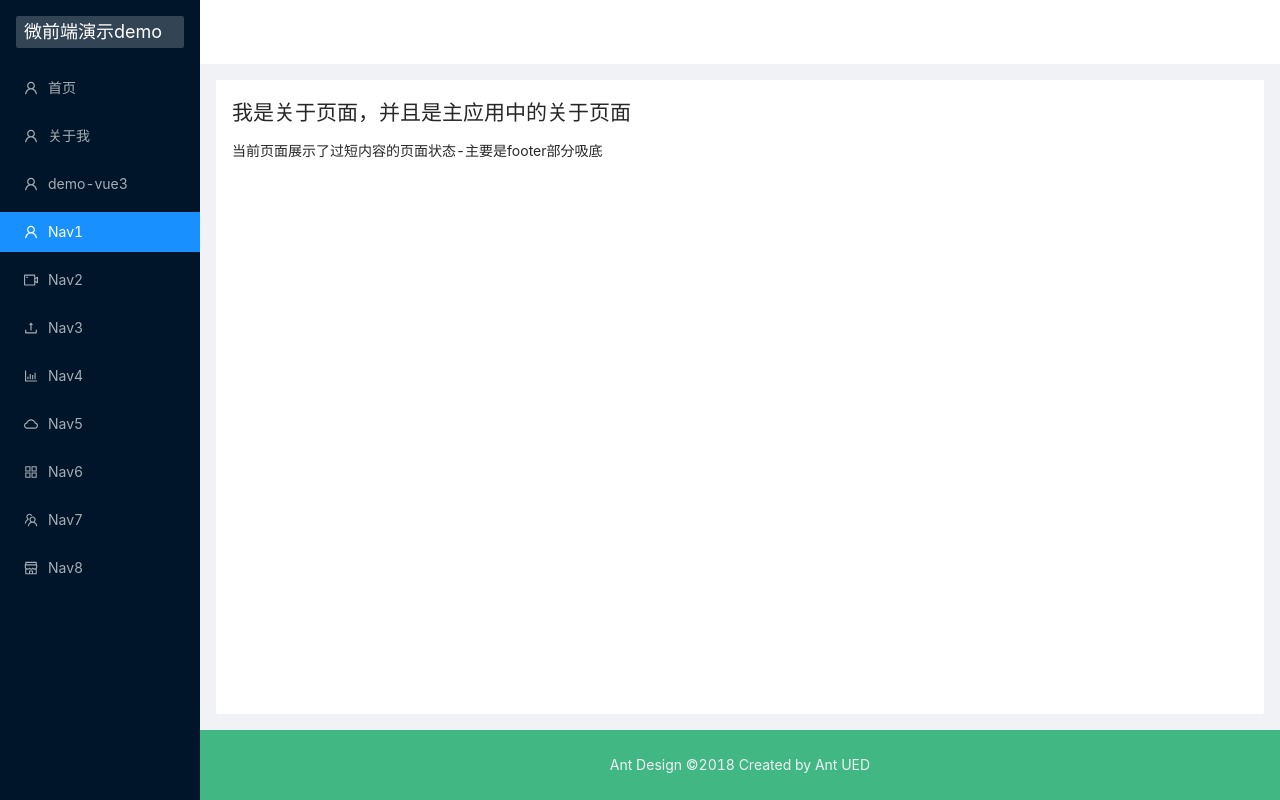
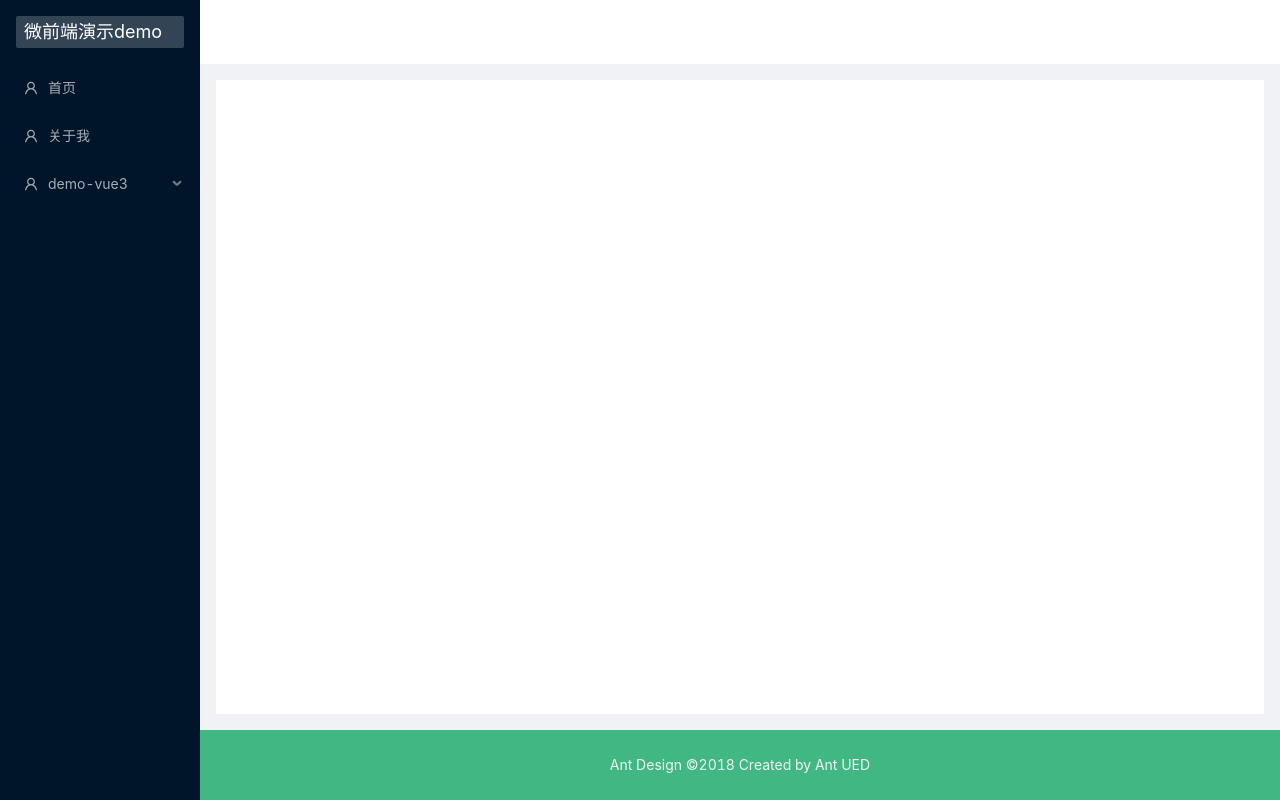
Before and after one commit to kaokei/micro-frontend-base-vue3, a Vue app: page /nav1 in a window 1280 px wide. Built offline with nearby package versions, Linux system fonts and the light colour scheme; what @kaokei/post-bridge would draw is missing.

Commit message:
优化菜单

```diff
--- a/src/App.vue
+++ b/src/App.vue
@@ -1,17 +1,33 @@
 <template>
   <a-layout>
     <a-layout-sider
+      theme="dark"
       :style="{ overflow: 'auto', height: '100vh', position: 'fixed', left: 0 }"
     >
       <div class="logo">微前端演示demo</div>
       <a-menu theme="dark" mode="inline" v-model:selectedKeys="selectedKeys">
-        <template v-for="route in routes">
-          <a-menu-item :key="route.meta?.pagePath" v-if="route.meta?.pagePath">
-            <router-link :to="route.meta?.pagePath">
-              <component :is="route.meta?.icon"></component>
-              <span>{{ route.meta?.title }}</span>
+        <template v-for="menu in menuList">
+          <a-menu-item v-if="menu.pagePath" :key="menu.key">
+            <router-link :to="menu.pagePath">
+              <component :is="menu.icon"></component>
+              <span>{{ menu.title }}</span>
             </router-link>
           </a-menu-item>
+          <a-sub-menu v-else :key="menu.key">
+            <template #title>
+              <span>
+                <component :is="menu.icon"></component>
+                <span>{{ menu.title }}</span>
+              </span>
+            </template>
+            <template v-if="menu.children">
+              <a-menu-item v-for="submenu in menu.children" :key="submenu.key">
+                <router-link :to="submenu.pagePath">
+                  <span>{{ submenu.title }}</span>
+                </router-link>
+              </a-menu-item>
+            </template>
+          </a-sub-menu>
         </template>
       </a-menu>
     </a-layout-sider>
@@ -39,22 +55,64 @@ import {
   ShopOutlined,
 } from '@ant-design/icons-vue';
 import { defineComponent, ref } from 'vue';
-import { routes } from '@/router';
-import { useRouter } from 'vue-router';
+import { useRouter, useRoute } from 'vue-router';
+
+const menuList = [
+  {
+    key: '1',
+    title: '首页',
+    pagePath: '/',
+    icon: UserOutlined,
+  },
+  {
+    key: '2',
+    title: '关于我',
+    pagePath: '/about',
+    icon: UserOutlined,
+  },
+  {
+    key: '3',
+    title: 'demo-vue3',
+    icon: UserOutlined,
+    children: [
+      {
+        key: '3-1',
+        title: '首页',
+        pagePath: '/subapp/demo-vue3/',
+      },
+      {
+        key: '3-2',
+        title: '关于我',
+        pagePath: '/subapp/demo-vue3/about',
+      },
+    ],
+  },
+];
 
 export default defineComponent({
   setup() {
     const currentKeys = ref<string[]>([]);
     const router = useRouter();
+    const route = useRoute();
 
-    router.afterEach(to => {
-      console.log('to :>> ', to);
-      currentKeys.value = [to.meta?.pagePath as string];
+    router.isReady().then(() => {
+      const path = route.path;
+      menuList.forEach(menu => {
+        if (menu.pagePath === path) {
+          currentKeys.value = [menu.key];
+        } else if (menu.children) {
+          menu.children.forEach(submenu => {
+            if (submenu.pagePath === path) {
+              currentKeys.value = [menu.key, submenu.key];
+            }
+          });
+        }
+      });
     });
 
     return {
       selectedKeys: currentKeys,
-      routes,
+      menuList,
     };
   },
   components: {
--- a/src/components/iframeContainer.vue
+++ b/src/components/iframeContainer.vue
@@ -3,7 +3,7 @@
 </template>
 
 <script lang="ts">
-import { defineComponent, onMounted, onBeforeUnmount } from 'vue';
+import { defineComponent, onMounted, onBeforeUnmount, nextTick } from 'vue';
 import {
   onBeforeRouteUpdate,
   useRoute,
@@ -38,10 +38,12 @@ export default defineComponent({
     });
 
     onMounted(() => {
+      console.time('onMounted');
       manager = new IframeManager('#all-iframe-container');
       const route = useRoute();
       const meta = createRouteMeta(route);
       manager.sync(meta);
+      console.timeEnd('onMounted');
     });
 
     onBeforeRouteUpdate(to => {
--- a/src/router/index.ts
+++ b/src/router/index.ts
@@ -1,135 +1,22 @@
 import { createRouter, createWebHistory, RouteRecordRaw } from 'vue-router';
 import Home from '../views/Home.vue';
-
-import {
-  UserOutlined,
-  VideoCameraOutlined,
-  UploadOutlined,
-  BarChartOutlined,
-  CloudOutlined,
-  AppstoreOutlined,
-  TeamOutlined,
-  ShopOutlined,
-} from '@ant-design/icons-vue';
+import IframeContainer from '../components/iframeContainer.vue';
 
 export const routes: Array<RouteRecordRaw> = [
   {
     path: '/',
     name: 'Home',
     component: Home,
-    meta: {
-      pagePath: '/',
-      title: '首页',
-      icon: UserOutlined,
-    },
   },
   {
     path: '/about',
     name: 'About',
     component: () =>
       import(/* webpackChunkName: "about" */ '../views/About.vue'),
-    meta: {
-      pagePath: '/about',
-      title: '关于我',
-      icon: UserOutlined,
-    },
   },
   {
     path: '/subapp/:appName/:path(.*)',
-    component: () => import('../components/iframeContainer.vue'),
-    meta: {
-      pagePath: '/subapp/demo-vue3/',
-      title: 'demo-vue3',
-      icon: UserOutlined,
-    },
-  },
-  {
-    path: '/nav1',
-    name: 'Nav1',
-    component: () =>
-      import(/* webpackChunkName: "nav1" */ '../views/About.vue'),
-    meta: {
-      pagePath: '/nav1',
-      title: 'Nav1',
-      icon: UserOutlined,
-    },
-  },
-  {
-    path: '/nav2',
-    name: 'Nav2',
-    component: () =>
-      import(/* webpackChunkName: "nav2" */ '../views/About.vue'),
-    meta: {
-      pagePath: '/nav2',
-      title: 'Nav2',
-      icon: VideoCameraOutlined,
-    },
-  },
-  {
-    path: '/nav3',
-    name: 'Nav3',
-    component: () =>
-      import(/* webpackChunkName: "nav3" */ '../views/About.vue'),
-    meta: {
-      pagePath: '/nav3',
-      title: 'Nav3',
-      icon: UploadOutlined,
-    },
-  },
-  {
-    path: '/nav4',
-    name: 'Nav4',
-    component: () =>
-      import(/* webpackChunkName: "nav4" */ '../views/About.vue'),
-    meta: {
-      pagePath: '/nav4',
-      title: 'Nav4',
-      icon: BarChartOutlined,
-    },
-  },
-  {
-    path: '/nav5',
-    name: 'Nav5',
-    component: () =>
-      import(/* webpackChunkName: "nav5" */ '../views/About.vue'),
-    meta: {
-      pagePath: '/nav5',
-      title: 'Nav5',
-      icon: CloudOutlined,
-    },
-  },
-  {
-    path: '/nav6',
-    name: 'Nav6',
-    component: () =>
-      import(/* webpackChunkName: "nav6" */ '../views/About.vue'),
-    meta: {
-      pagePath: '/nav6',
-      title: 'Nav6',
-      icon: AppstoreOutlined,
-    },
-  },
-  {
-    path: '/nav7',
-    name: 'Nav7',
-    component: () =>
-      import(/* webpackChunkName: "nav7" */ '../views/About.vue'),
-    meta: {
-      pagePath: '/nav7',
-      title: 'Nav7',
-      icon: TeamOutlined,
-    },
-  },
-  {
-    path: '/nav8',
-    name: 'Nav8',
-    component: () =>
-      import(/* webpackChunkName: "nav8" */ '../views/About.vue'),
-    meta: {
-      pagePath: '/nav8',
-      title: 'Nav8',
-      icon: ShopOutlined,
-    },
+    component: IframeContainer,
   },
 ];
 
```
Also changed, not shown: 1 other file (tests, documents, lock files or other folders).
